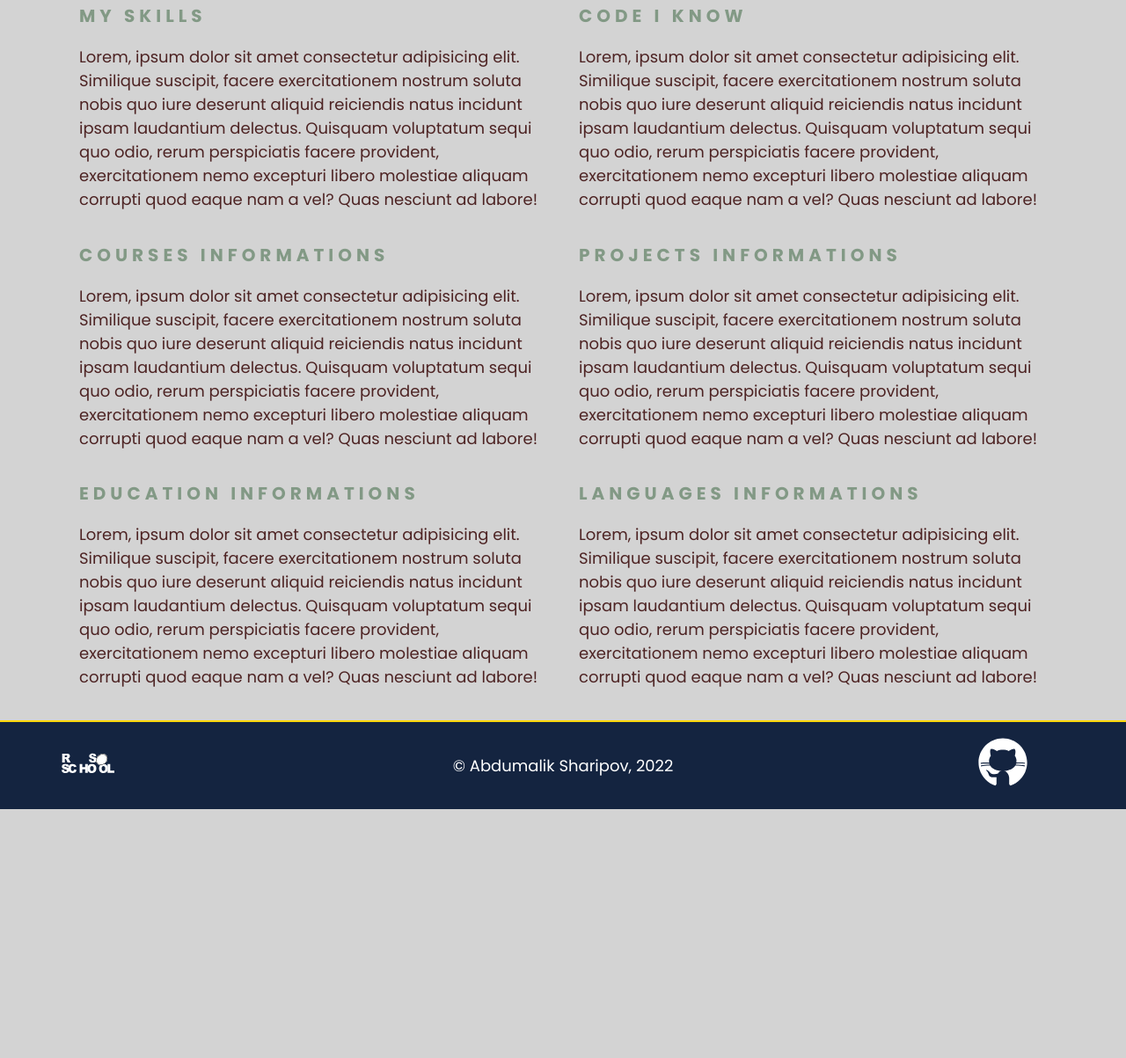
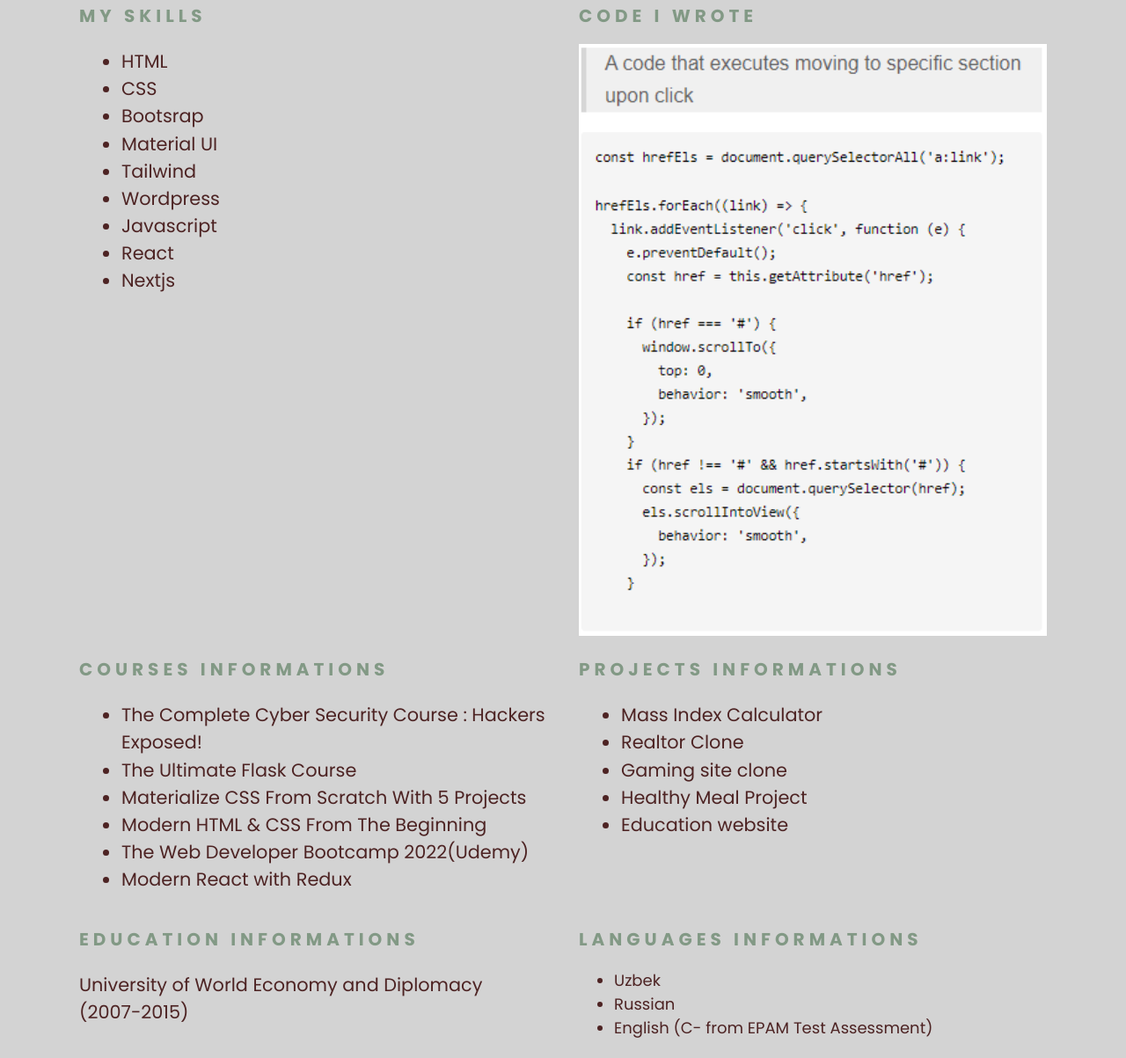
Before and after one commit to cyberweb8/rsschool-cv, a plain HTML site: page index.html in a window 1280 px wide. Shown: the part 903-2106 px from the top of the page at 88% size. Before the commit the page ends 1823 px from the top, so only its background shows below. Drawn offline with Linux system fonts and the light colour scheme.

Commit message:
refactor: update infos

```diff
--- a/index.html
+++ b/index.html
@@ -143,79 +143,120 @@
           <!-- skills -->
           <section id="skills" class="section">
             <h2 class="section-title">My skills</h2>
-            <p>
-              Lorem, ipsum dolor sit amet consectetur adipisicing elit.
-              Similique suscipit, facere exercitationem nostrum soluta nobis quo
-              iure deserunt aliquid reiciendis natus incidunt ipsam laudantium
-              delectus. Quisquam voluptatum sequi quo odio, rerum perspiciatis
-              facere provident, exercitationem nemo excepturi libero molestiae
-              aliquam corrupti quod eaque nam a vel? Quas nesciunt ad labore!
-            </p>
+            <ul class="skills__list">
+              <li class="skills__item">HTML</li>
+              <li class="skills__item">CSS</li>
+              <li class="skills__item">Bootsrap</li>
+              <li class="skills__item">Material UI</li>
+              <li class="skills__item">Tailwind</li>
+              <li class="skills__item">Wordpress</li>
+              <li class="skills__item">Javascript</li>
+              <li class="skills__item">React</li>
+              <li class="skills__item">Nextjs</li>
+            </ul>
           </section>
 
           <!-- code -->
           <section id="code" class="section">
-            <h2 class="section-title">code I know</h2>
-            <p>
-              Lorem, ipsum dolor sit amet consectetur adipisicing elit.
-              Similique suscipit, facere exercitationem nostrum soluta nobis quo
-              iure deserunt aliquid reiciendis natus incidunt ipsam laudantium
-              delectus. Quisquam voluptatum sequi quo odio, rerum perspiciatis
-              facere provident, exercitationem nemo excepturi libero molestiae
-              aliquam corrupti quod eaque nam a vel? Quas nesciunt ad labore!
-            </p>
+            <h2 class="section-title">code I wrote</h2>
+            <div class="snippet">
+              <img src="assets/img/code2.PNG" alt="code snippet" />
+            </div>
           </section>
 
           <!-- courses -->
           <section id="courses" class="section">
             <h2 class="section-title">courses informations</h2>
-            <p>
-              Lorem, ipsum dolor sit amet consectetur adipisicing elit.
-              Similique suscipit, facere exercitationem nostrum soluta nobis quo
-              iure deserunt aliquid reiciendis natus incidunt ipsam laudantium
-              delectus. Quisquam voluptatum sequi quo odio, rerum perspiciatis
-              facere provident, exercitationem nemo excepturi libero molestiae
-              aliquam corrupti quod eaque nam a vel? Quas nesciunt ad labore!
-            </p>
+            <ul class="courses__list">
+              <li class="courses__item">
+                The Complete Cyber Security Course : Hackers Exposed!
+              </li>
+              <li class="courses__item">The Ultimate Flask Course</li>
+              <li class="courses__item">
+                Materialize CSS From Scratch With 5 Projects
+              </li>
+              <li class="courses__item">
+                Modern HTML & CSS From The Beginning
+              </li>
+              <li class="courses__item">
+                The Web Developer Bootcamp 2022(Udemy)
+              </li>
+              <li class="courses__item">Modern React with Redux</li>
+            </ul>
           </section>
 
           <!-- projects -->
           <section id="projects" class="section">
             <h2 class="section-title">projects informations</h2>
-            <p>
-              Lorem, ipsum dolor sit amet consectetur adipisicing elit.
-              Similique suscipit, facere exercitationem nostrum soluta nobis quo
-              iure deserunt aliquid reiciendis natus incidunt ipsam laudantium
-              delectus. Quisquam voluptatum sequi quo odio, rerum perspiciatis
-              facere provident, exercitationem nemo excepturi libero molestiae
-              aliquam corrupti quod eaque nam a vel? Quas nesciunt ad labore!
-            </p>
+            <ul class="projects__list">
+              <li class="projects__item">
+                <a
+                  target="_blank"
+                  href="https://cyberweb8.github.io/react-bmi/"
+                  class="projects__link"
+                >
+                  Mass Index Calculator
+                </a>
+              </li>
+
+              <li class="projects__item">
+                <a
+                  target="_blank"
+                  href="https://react-myreal-estate.netlify.app/"
+                  class="projects__link"
+                >
+                  Realtor Clone
+                </a>
+              </li>
+
+              <li class="projects__item">
+                <a
+                  target="_blank"
+                  href="https://verstka-gaming-1.netlify.app/"
+                  class="projects__link"
+                >
+                  Gaming site clone
+                </a>
+              </li>
+
+              <li class="projects__item">
+                <a
+                  target="_blank"
+                  href="https://omnifood-abdumalik.netlify.app/"
+                  class="projects__link"
+                >
+                  Healthy Meal Project
+                </a>
+              </li>
+
+              <li class="projects__item">
+                <a
+                  target="_blank"
+                  href="https://kamolot.netlify.app/"
+                  class="projects__link"
+                >
+                  Education website
+                </a>
+              </li>
+            </ul>
           </section>
 
           <!-- education -->
           <section id="education" class="section">
             <h2 class="section-title">education informations</h2>
-            <p>
-              Lorem, ipsum dolor sit amet consectetur adipisicing elit.
-              Similique suscipit, facere exercitationem nostrum soluta nobis quo
-              iure deserunt aliquid reiciendis natus incidunt ipsam laudantium
-              delectus. Quisquam voluptatum sequi quo odio, rerum perspiciatis
-              facere provident, exercitationem nemo excepturi libero molestiae
-              aliquam corrupti quod eaque nam a vel? Quas nesciunt ad labore!
+            <p class="uni">
+              University of World Economy and Diplomacy (2007-2015)
             </p>
           </section>
 
           <!-- languages -->
           <section id="languages" class="section">
             <h2 class="section-title">languages informations</h2>
-            <p>
-              Lorem, ipsum dolor sit amet consectetur adipisicing elit.
-              Similique suscipit, facere exercitationem nostrum soluta nobis quo
-              iure deserunt aliquid reiciendis natus incidunt ipsam laudantium
-              delectus. Quisquam voluptatum sequi quo odio, rerum perspiciatis
-              facere provident, exercitationem nemo excepturi libero molestiae
-              aliquam corrupti quod eaque nam a vel? Quas nesciunt ad labore!
-            </p>
+            <ul class="lan__list">
+              <li class="lan__item">Uzbek</li>
+              <li class="lan__item">Russian</li>
+              <li class="lan__item">English (C- from EPAM Test Assessment)</li>
+            </ul>
           </section>
         </div>
       </div>
--- a/style.css
+++ b/style.css
@@ -212,6 +212,40 @@ body {
   color: #4d2323;
 }
 
+/* skills */
+.skills__list {
+  font-size: 1.3rem;
+  padding-left: 3rem;
+}
+
+/* code */
+.snippet img {
+  width: 100%;
+}
+
+/* courses */
+.courses__list {
+  font-size: 1.3rem;
+  padding-left: 3rem;
+}
+
+/* education */
+.uni {
+  font-size: 1.3rem;
+}
+
+/* projects */
+.projects__list {
+  font-size: 1.3rem;
+  padding-left: 3rem;
+}
+
+.projects__link:link,
+.projects__link:visited {
+  text-decoration: none;
+  color: #4d2323;
+}
+
 .footer {
   background-color: #142440;
   color: white;
```
Also changed, not shown: assets/img/code.PNG (added), assets/img/code2.PNG (added), assets/svg/telegram.svg (added).
